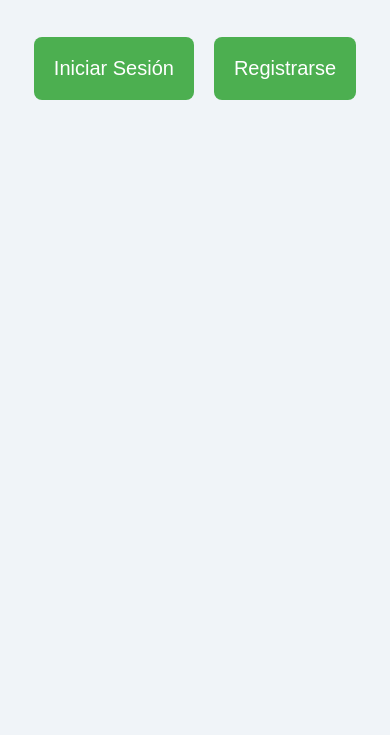
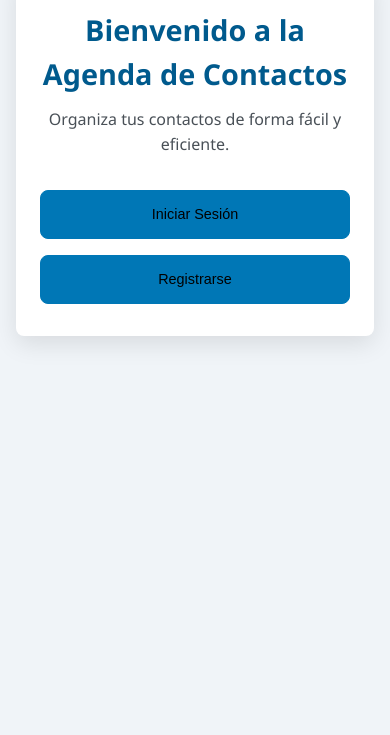
Before and after one commit to camachoo18/TrabajoFinalGrado, a website: page public/html/home.html in a window 390 px wide. Shown: the part 109-844 px from the top of the page. Drawn offline with Linux system fonts and the light colour scheme.

Commit message:
Mejora interfaz home.html

```diff
--- a/public/css/styles.css
+++ b/public/css/styles.css
@@ -677,3 +677,72 @@ body.logout-page-body {
         margin-top: 0.5rem; /* Add space between stacked buttons */
     }
 }
+
+/* === HOME PAGE SPECIFIC STYLES === */
+#welcome-card {
+    padding: 2.5rem 2rem; /* More vertical padding for emphasis */
+    margin-top: 5vh; /* Push down from the top for better centering feel */
+    box-shadow: 0 8px 25px rgba(0, 0, 0, 0.1); /* Slightly more pronounced shadow */
+}
+
+#welcome-card h1 {
+    font-size: 2.5rem; /* Larger title */
+    color: var(--primary-darker);
+    margin-bottom: 0.75rem;
+}
+
+.welcome-subtitle {
+    font-size: 1.2rem;
+    color: var(--text-secondary);
+    margin-bottom: 2.5rem; /* More space before action buttons */
+    max-width: 600px;
+    margin-left: auto;
+    margin-right: auto;
+    line-height: 1.6;
+}
+
+.welcome-actions {
+    display: flex;
+    justify-content: center;
+    align-items: center;
+    gap: 1.5rem; /* Space between buttons */
+    flex-wrap: wrap; /* Allow buttons to wrap on smaller screens */
+}
+
+.welcome-actions .btn {
+    min-width: 180px; /* Ensure buttons have a good clickable area */
+    padding-top: 0.8rem;
+    padding-bottom: 0.8rem;
+}
+
+/* Responsive adjustments for the welcome page */
+@media (max-width: 768px) {
+    #welcome-card h1 {
+        font-size: 2.2rem;
+    }
+    .welcome-subtitle {
+        font-size: 1.1rem;
+    }
+}
+
+@media (max-width: 576px) {
+    #welcome-card {
+        padding: 2rem 1.5rem;
+        margin-top: 3vh;
+    }
+    #welcome-card h1 {
+        font-size: 1.8rem; /* Adjust title size for smaller screens */
+    }
+    .welcome-subtitle {
+        font-size: 1rem;
+        margin-bottom: 2rem;
+    }
+    .welcome-actions {
+        flex-direction: column; /* Stack buttons vertically on very small screens */
+        gap: 1rem;
+    }
+    .welcome-actions .btn {
+        width: 100%; /* Make buttons full width when stacked */
+        min-width: unset; /* Reset min-width */
+    }
+}
--- a/public/html/home.html
+++ b/public/html/home.html
@@ -3,45 +3,23 @@
 <head>
     <meta charset="UTF-8">
     <meta name="viewport" content="width=device-width, initial-scale=1.0">
-    <title>Inicio</title>
+    <title>Inicio - Agenda de Contactos</title>
     <link rel="stylesheet" href="/css/styles.css">
-    <style>
-        .auth-container {
-            display: flex;
-            justify-content: center;
-            gap: 20px;
-            margin-top: 50px;
-        }
-        .auth-button {
-            background-color: #4CAF50;
-            color: white;
-            padding: 20px;
-            font-size: 20px;
-            border: none;
-            border-radius: 8px;
-            cursor: pointer;
-            transition: background-color 0.3s, box-shadow 0.3s;
-        }
-        .auth-button:hover {
-            background-color: #45a049;
-            box-shadow: 0 0 10px rgba(0, 128, 0, 0.6);
-        }
-    </style>
 </head>
+<body>
+    <div class="main-container">
+        <div class="content-card text-center" id="welcome-card">
+            <h1>Bienvenido a la Agenda de Contactos</h1>
+            <p class="welcome-subtitle">Organiza tus contactos de forma fácil y eficiente.</p>
 
-<body>
-    <div class="container">
-        <h1>Bienvenido a la Agenda de Contactos</h1>
+            <div class="welcome-actions mt-4">
+                <!-- Botón para ir a la página de inicio de sesión -->
+                <button class="btn btn-primary btn-lg" onclick="window.location.href='/html/login.html'">Iniciar Sesión</button>
 
-        <div class="auth-container">
-            <!-- Botón para ir a la página de inicio de sesión -->
-            <button class="auth-button" onclick="window.location.href='/html/login.html'">Iniciar Sesión</button>
-
-            <!-- Botón para ir a la página de registro -->
-            <button class="auth-button" onclick="window.location.href='/html/register.html'">Registrarse</button>
+                <!-- Botón para ir a la página de registro -->
+                <button class="btn btn-success btn-lg" onclick="window.location.href='/html/register.html'">Registrarse</button>
+            </div>
         </div>
     </div>
-
-
 </body>
 </html>
```
Also changed, not shown: public/html/register.html (+4 -3 lines), public/js/auth.js (+37 -28 lines), 2 other files.
